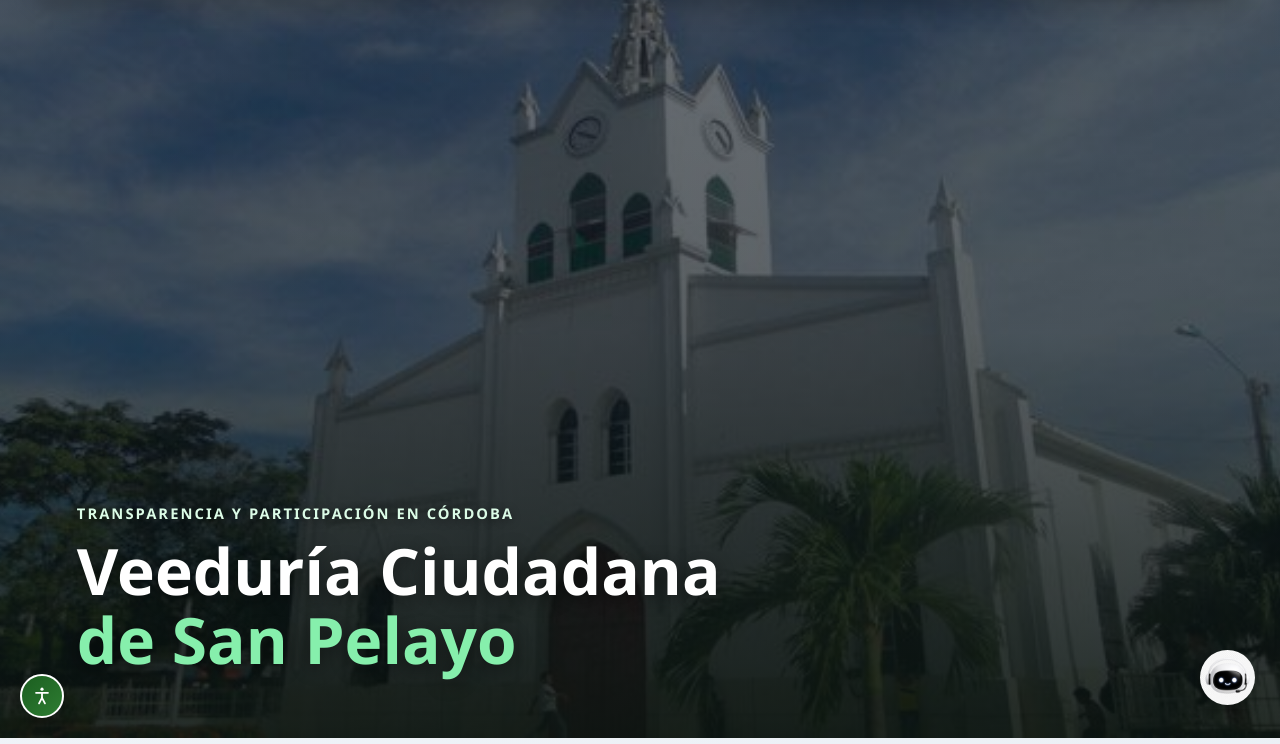
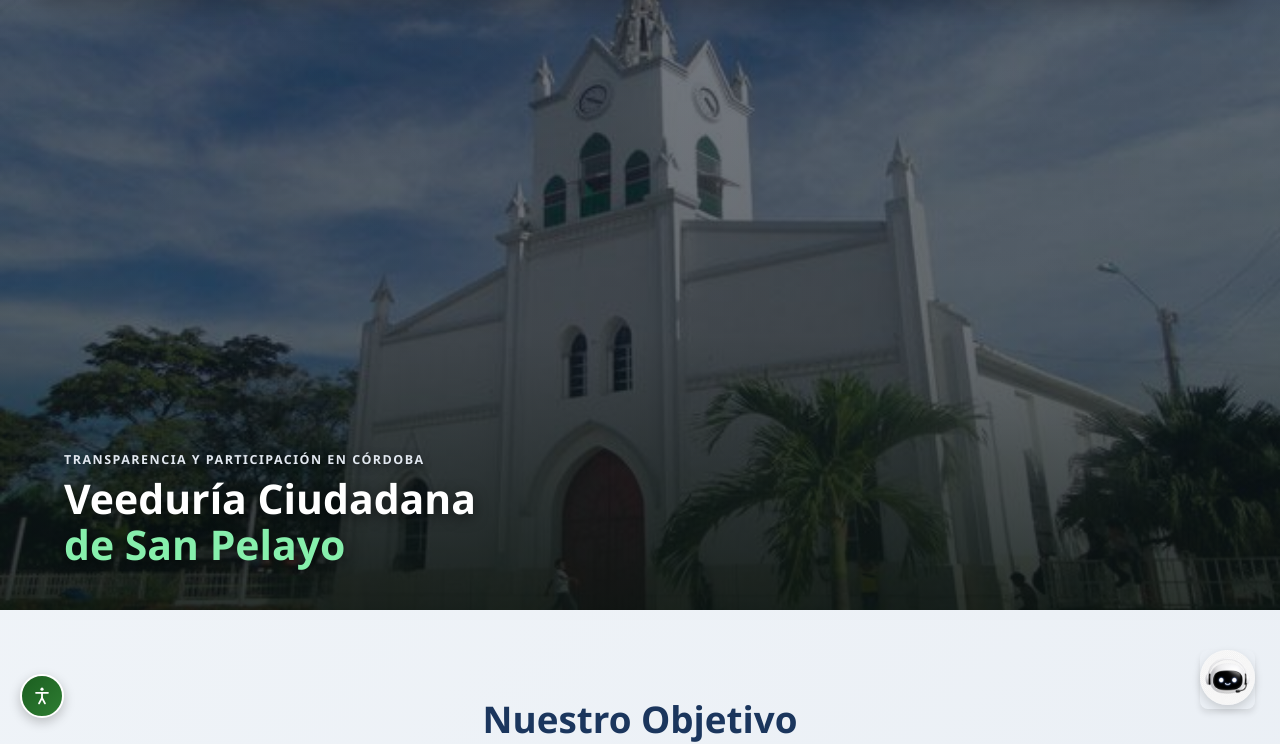
Before and after one commit to estefaniasotelo802-cloud/veeduria-san-pelayo, a website: page public/index.html in a window 1280 px wide. Shown: the part 62-806 px from the top of the page. Drawn offline with nearby package versions, Linux system fonts and the light colour scheme; no server answers.

Commit message:
Ajusta tamano y encuadre del hero para no tapar personas ni rostros

```diff
--- a/public/style.css
+++ b/public/style.css
@@ -146,11 +146,11 @@ body {
    ========================================== */
 .hero {
   position: relative;
-  min-height: 100vh;
+  min-height: 84vh;
   display: flex;
   flex-direction: column;
   justify-content: space-between;
-  background: url('/fondo.puente.jpg') center/cover no-repeat;
+  background: url('/fondo.puente.jpg') center 25% / cover no-repeat;
   overflow: hidden;
 }
 
@@ -163,37 +163,36 @@ body {
   align-items: flex-end;
   justify-content: flex-start;
   text-align: left;
-  padding: 48px 6% 64px;
-  color: var(--white);
+  padding: 28px 5% 42px;
   background: linear-gradient(
     to top,
-    rgba(10, 20, 14, 0.78) 0%,
-    rgba(10, 20, 14, 0.28) 55%,
-    rgba(10, 20, 14, 0.18) 100%
+    rgba(10, 20, 14, 0.72) 0%,
+    rgba(10, 20, 14, 0.18) 45%,
+    rgba(10, 20, 14, 0.08) 100%
   );
 }
 
 .hero-content {
-  max-width: 760px;
+  max-width: 520px;
 }
 
 .subtitle {
-  font-size: 0.92rem;
-  letter-spacing: 0.14em;
+  font-size: 0.78rem;
+  letter-spacing: 0.12em;
   text-transform: uppercase;
-  color: #dcfce7;
+  color: #e2e8f0;
   font-weight: 700;
-  margin-bottom: 10px;
-  text-shadow: 0 2px 10px rgba(0, 0, 0, 0.45);
+  margin-bottom: 6px;
+  text-shadow: 0 2px 8px rgba(0, 0, 0, 0.55);
 }
 
 .hero-content h1 {
-  font-size: clamp(2.4rem, 5vw, 4.2rem);
+  font-size: clamp(1.85rem, 3.2vw, 2.75rem);
   margin: 0;
   font-weight: 800;
-  line-height: 1.08;
+  line-height: 1.12;
   color: #ffffff;
-  text-shadow: 0 4px 18px rgba(0, 0, 0, 0.45);
+  text-shadow: 0 3px 14px rgba(0, 0, 0, 0.55);
 }
 
 .hero-content h1 span {
```
